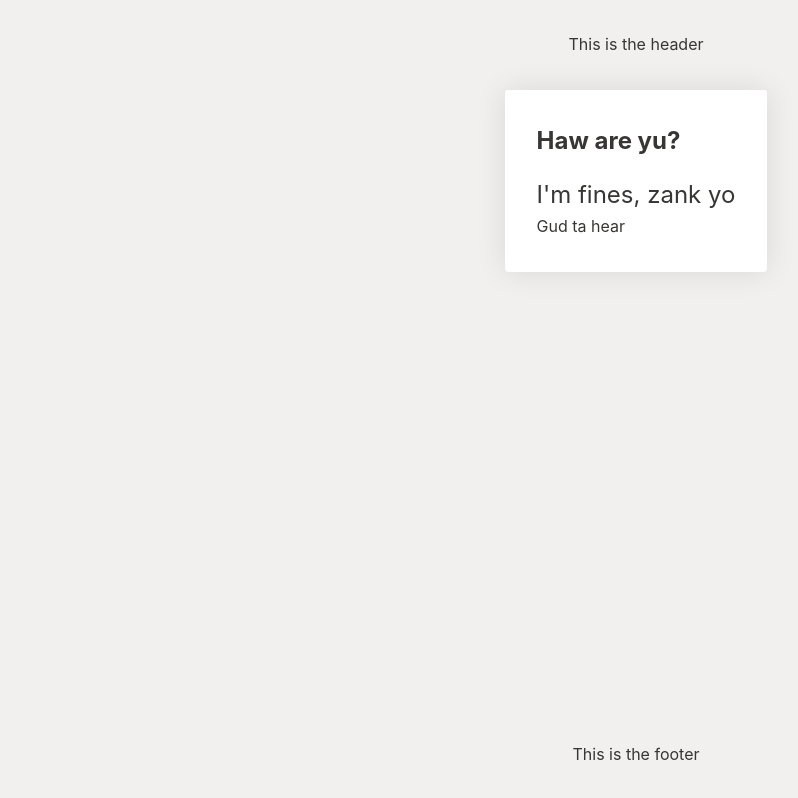
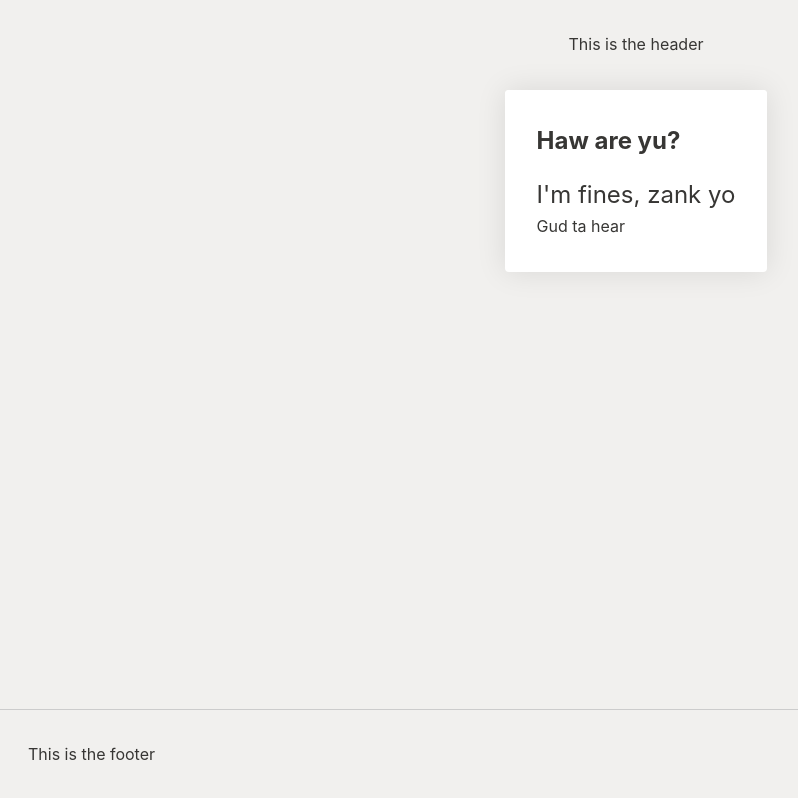
Before and after one commit to carlostxrres/ironhack-frontend-final-project, a Vue app: page /example in a window 1280 px wide. Shown: the whole page, without its empty margins (4-802 px from the left). Built offline with nearby package versions, Linux system fonts and the light colour scheme; no server answers.

Commit message:
make footer

```diff
--- a/src/components/PageFooter.vue
+++ b/src/components/PageFooter.vue
@@ -1,12 +1,26 @@
 <script setup>
+import { removeUser, isLoggedIn } from "@/services/session.js";
+import router from "@/router/index.js";
+const logOut = () => {
+  removeUser();
+  router.push("/sign-in");
+};
 </script>
 
 <template>
-  <footer class="page-footer">This is the footer</footer>
+  <footer class="page-footer">
+    <p>This is the footer</p>
+    <button @click="logOut" class="button-tertiary" v-if="isLoggedIn()">Log out</button>
+  </footer>
 </template>
 
 <style>
-/* .page-footer {
-    margin-top: auto !important;
-} */
+.page-footer {
+  align-self: normal;
+
+  display: flex;
+  justify-content: space-between;
+  align-items: center;
+  border-top: 1px solid #ccc;
+}
 </style>
```
